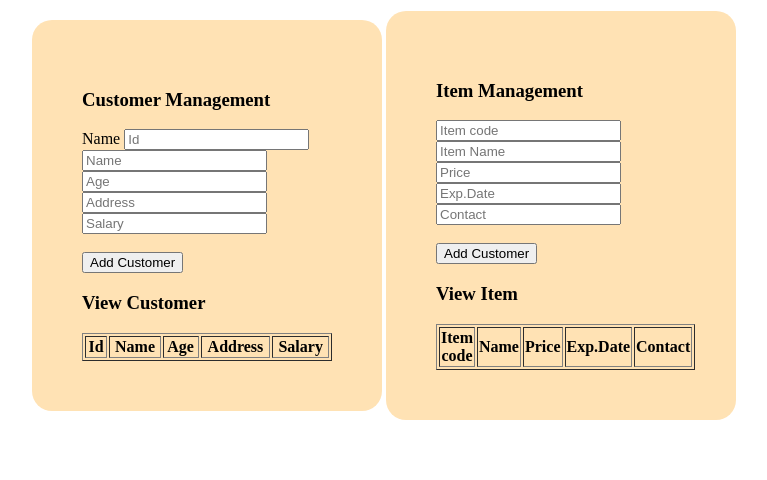
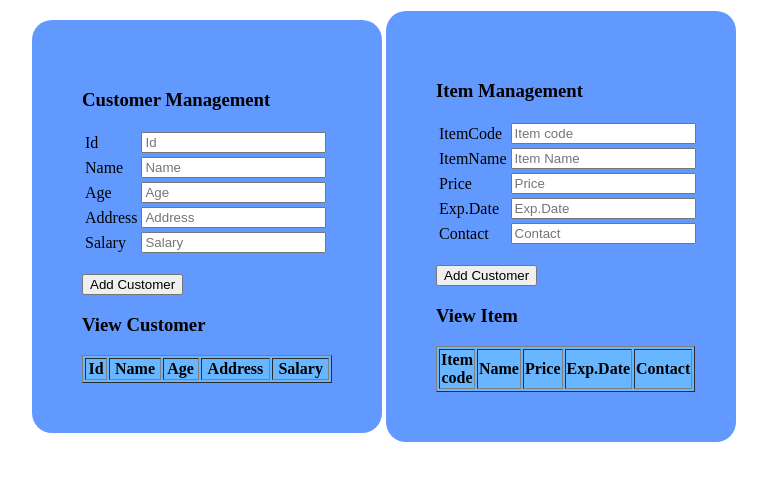
Before and after one commit to Nezii26/customer_-_item_forms, a plain HTML site: page index.html in a window 1280 px wide. Shown: the whole page, without its empty margins (256-1023 px from the left). Drawn offline with Linux system fonts and the light colour scheme.

Commit message:
commit_colour

```diff
--- a/index.html
+++ b/index.html
@@ -50,18 +50,55 @@
                 <td>
                     <div class="container">
                         <h3 id="lblCustomer">Customer Management</h3>
-                        <label for="name">Name</label>
-                        <input type="text" id="txtId" placeholder="Id"><br>
-                        <input type="text" id="txtName" placeholder="Name"><br>
-                        <input type="text" id="txtAge" placeholder="Age"><br>
-                        <input type="text" id="txtAddres" placeholder="Address"><br>
-                        <input type="text" id="txtSalary" placeholder="Salary"><br>
+
+                        <table>
+                            <tr>
+                                <td><label for="txtId">Id</label></td>
+                                <td><input type="text" id="txtId" placeholder="Id"><br></td>
+
+
+                            </tr>
+                            <tr>
+                                <td><label for="txtName">Name</label></td>
+                                <td><input type="text" id="txtName" placeholder="Name"><br></td>
+
+
+                            </tr>
+                            <tr>
+
+                                <td><label for="txtId">Age</label></td>
+                                <td><input type="txtAge" id="txtAge" placeholder="Age"><br></td>
+
+                            </tr>
+                            <tr>
+
+                                <td><label for="txtAddres">Address</label></td>
+                                <td><input type="txtAddres" id="txtAddres" placeholder="Address"><br></td>
+
+
+                            </tr>
+                            <tr>
+                                <td><label for="txtSalary">Salary </label></td>
+                                <td><input type="text" id="txtSalary" placeholder="Salary"><br></td>
+                            </tr>
+                        </table>
+
+
+
+
+
+
+
+
+
+
+
 
                         <br>
                         <input type="button" value="Add Customer" onclick="addCustomer()">
 
                         <h3 id="lblCustomer">View Customer</h3>
-                        <table border="1" width="100%" id="tblcustomer">
+                        <table border="1" width="100%" id="tblcustomer" class="customer">
                             <tr>
                                 <th>Id</th>
                                 <th>Name</th>
@@ -77,17 +114,49 @@
                 <td>
                     <div class="container">
                         <h3 id="lblCustomer">Item Management</h3>
-                        <input type="text" id="txtcode" placeholder="Item code"><br>
-                        <input type="text" id="txtiName" placeholder="Item Name"><br>
-                        <input type="text" id="txtprice" placeholder="Price"><br>
-                        <input type="text" id="txtdate" placeholder="Exp.Date"><br>
-                        <input type="text" id="txtContact" placeholder="Contact"><br>
+
+                        <table>
+                            <tr>
+
+                                <td><label for="txtcode">ItemCode</label></td>
+                                <td><input type="text" id="txtcode" placeholder="Item code"><br></td>
+
+                            </tr>
+                            <tr>
+
+                                <td><label for="txtiName"></label>ItemName</td>
+                                <td><input type="text" id="txtiName" placeholder="Item Name"><br></td>
+
+
+                            </tr>
+                            <tr>
+
+                                <td><label for="txtprice">Price</label></td>
+                                <td><input type="text" id="txtprice" placeholder="Price"><br></td>
+
+
+                            </tr>
+                            <tr>
+
+                                <td><label for="txtdate">Exp.Date</label></td>
+                                <td><input type="text" id="txtdate" placeholder="Exp.Date"><br></td>
+
+
+                            </tr>
+                            <tr>
+
+                                <td><label for="txtContact">Contact</label></td>
+                                <td><input type="text" id="txtContact" placeholder="Contact"><br></td>
+
+
+                            </tr>
+                        </table>
 
                         <br>
                         <input type="button" value="Add Customer" onclick="addItem()">
 
                         <h3 id="lblCustomer">View Item</h3>
-                        <table border="1" width="100%" id="tblItem">
+                        <table border="1" width="100%" id="tblItem" class="items">
                             <tr>
                                 <th>Item code</th>
                                 <th>Name</th>
--- a/style.css
+++ b/style.css
@@ -3,9 +3,18 @@
     gap: 20px;
     width: 250px;
     max-width: 100%;
-    background: #ffe2b4;
+    background: #6299ff;
     padding: 50px;
     border-radius: 20px;
 
 
 }
+
+.items {
+    background-color: rgb(104, 182, 255);
+
+}
+
+.customer{
+    background-color:rgb(104, 182, 255);
+}
```
